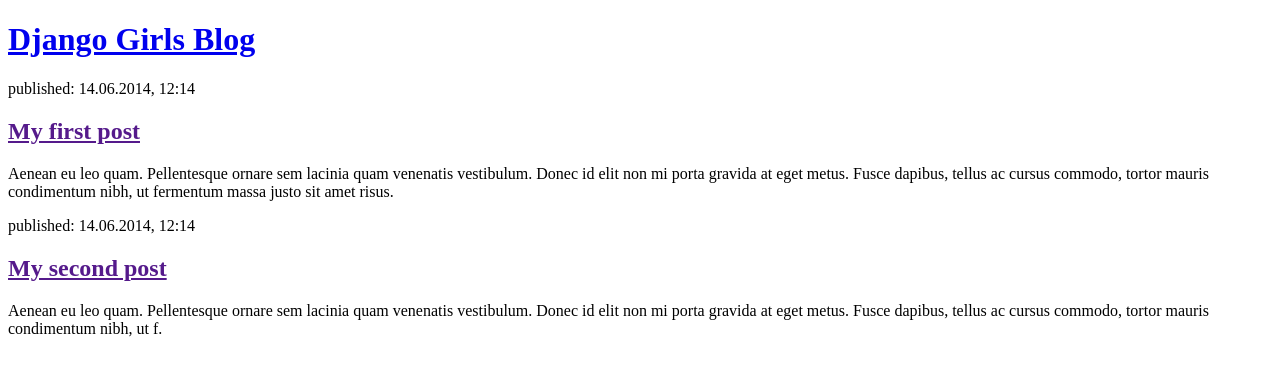
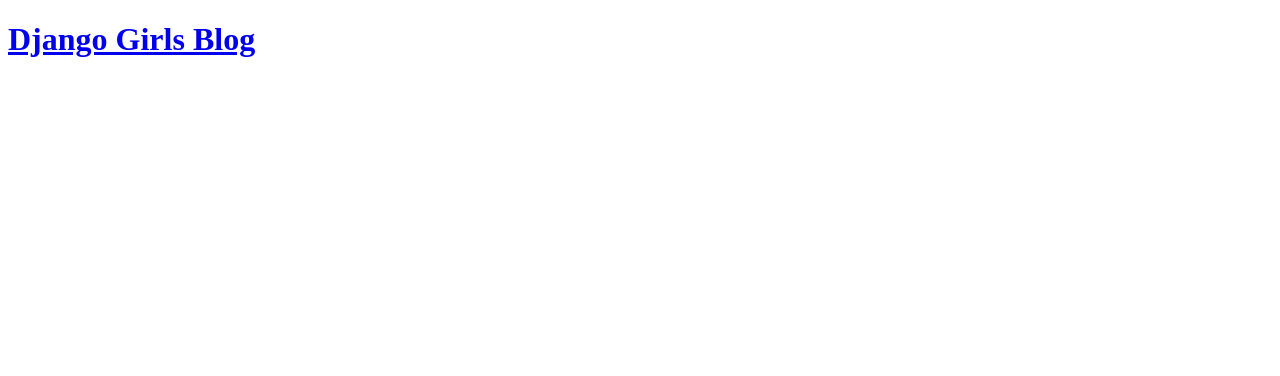
Before and after one commit to steveb0300/my-first-blog, a Django app: page / in a window 1280 px wide. Shown: the top 376 px of the page. Run offline with Django 4.2, Linux system fonts and the light colour scheme; data that the repository does not hold is empty.

Commit message:
Updated Post List Logic

```diff
--- a/blog/templates/blog/post_list.html
+++ b/blog/templates/blog/post_list.html
@@ -8,7 +8,7 @@
             <h1><a href="/">Django Girls Blog</a></h1>
         </header>
 
-        <article>
+        <!-- <article>
             <time>published: 14.06.2014, 12:14</time>
             <h2><a href="">My first post</a></h2>
             <p>Aenean eu leo quam. Pellentesque ornare sem lacinia quam venenatis vestibulum. Donec id elit non mi porta gravida at eget metus. Fusce dapibus, tellus ac cursus commodo, tortor mauris condimentum nibh, ut fermentum massa justo sit amet risus.</p>
@@ -18,7 +18,7 @@
             <time>published: 14.06.2014, 12:14</time>
             <h2><a href="">My second post</a></h2>
             <p>Aenean eu leo quam. Pellentesque ornare sem lacinia quam venenatis vestibulum. Donec id elit non mi porta gravida at eget metus. Fusce dapibus, tellus ac cursus commodo, tortor mauris condimentum nibh, ut f.</p>
-        </article>
+        </article> -->
 
         {% for post in posts %}
             <article>
--- a/blog/views.py
+++ b/blog/views.py
@@ -1,4 +1,7 @@
 from django.shortcuts import render
+from django.utils import timezone
+from .models import Post
 
 def post_list(request):
-    return render(request, 'blog/post_list.html', {})
+    posts = Post.objects.filter(published_date__lte=timezone.now()).order_by('published_date')
+    return render(request, 'blog/post_list.html', {'posts': posts})
```
